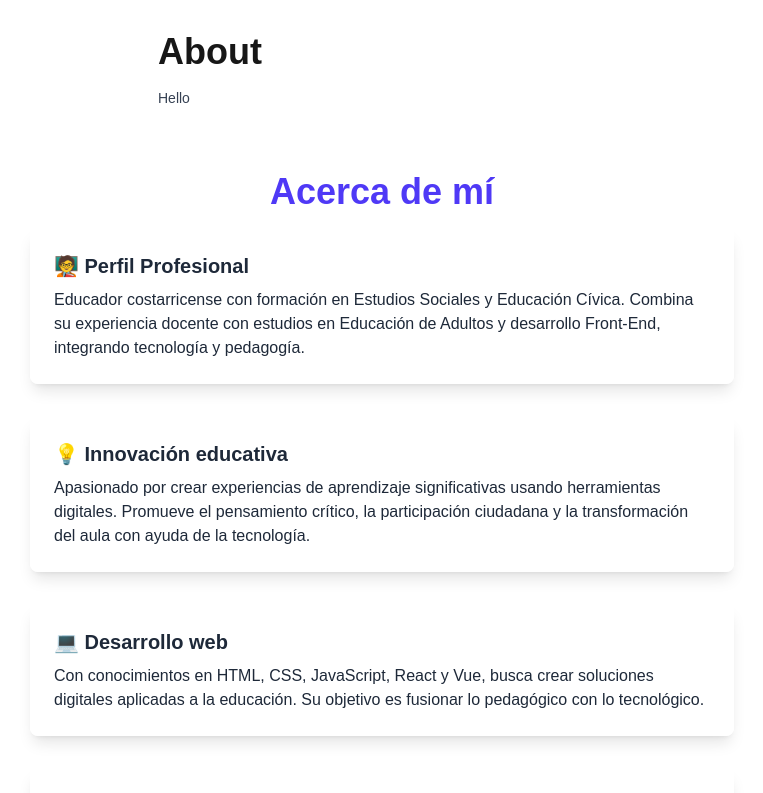
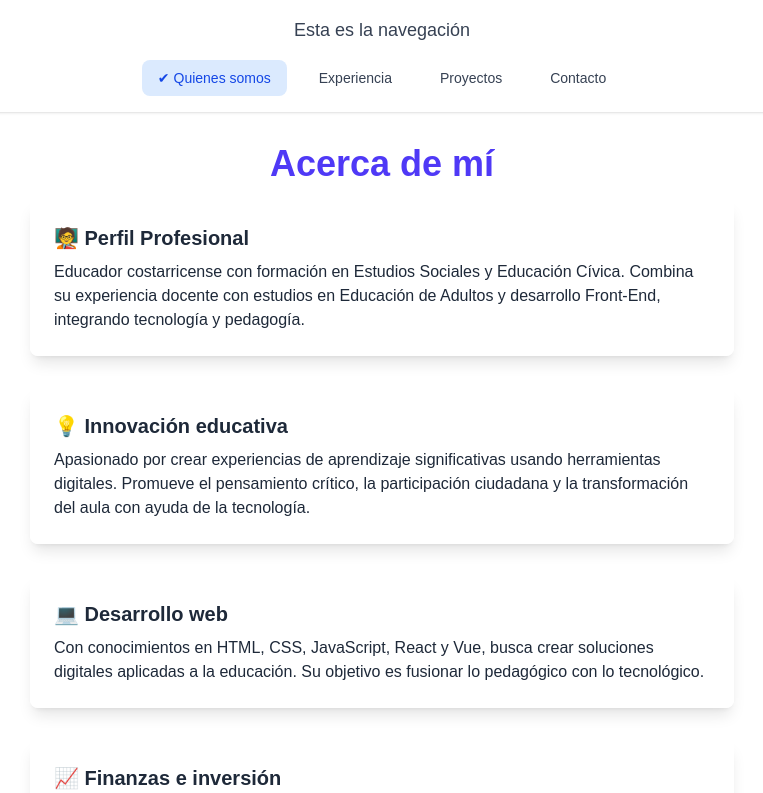
Before and after one commit to luisquiroscr/hello-next, a Next.js app: page /about in a window 1280 px wide. Shown: the top 793 px of the page, without its empty margins (258-1021 px from the left). Built offline with nearby package versions, Linux system fonts and the light colour scheme.

Commit message:
Menu Global

```diff
--- /dev/null
+++ b/app/components/Menu.jsx
@@ -0,0 +1,34 @@
+"use client";
+import { useState } from "react";
+
+export default function Menu() {
+  const [elementoActivo, setElementoActivo] = useState(1);
+
+  const opcionesDeMenu = [
+    { id: 1, texto: "Quienes somos", link: "about" },
+    { id: 2, texto: "Experiencia", link: "experience" },
+    { id: 3, texto: "Proyectos", link: "proyects" },
+    { id: 4, texto: "Contacto", link: "contact" },
+  ];
+
+  return (
+    <nav className="flex flex-wrap gap-4 justify-center">
+      {opcionesDeMenu.map((opcion) => (
+        <a
+          key={opcion.id}
+          href={opcion.link}
+          onClick={() => setElementoActivo(opcion.id)}
+          className={`flex items-center gap-1 px-4 py-2 rounded-lg text-sm font-medium transition-all
+            ${
+              elementoActivo === opcion.id
+                ? "bg-blue-100 text-blue-700 dark:bg-blue-900 dark:text-white"
+                : "text-gray-700 dark:text-gray-300 hover:bg-gray-100 dark:hover:bg-gray-800"
+            }`}
+        >
+          {elementoActivo === opcion.id && <span>✔</span>}
+          {opcion.texto}
+        </a>
+      ))}
+    </nav>
+  );
+}
--- a/app/components/Navigation.jsx
+++ b/app/components/Navigation.jsx
@@ -1,14 +1,19 @@
 "use client";
 
 import React from "react";
+import Menu from "./Menu"; // Asegurate de tener este componente en ./components/Menu.jsx
 
-export default function Navigation({name}) {
-    return (
-        <div className="max-w-lg mx-auto p-8">
-            <h1 className="text-4xl font-extrabold mb-4">About</h1>
-            <p className="text-sm text-gray-700 dark:text-gray-200">
-                Hello {name}
-            </p>
-        </div>
-    );
+export default function Navigation({ name }) {
+  return (
+    <header className="bg-white dark:bg-gray-900 shadow-sm p-4 text-center space-y-4">
+      <p className="text-lg font-medium text-gray-700 dark:text-gray-200">
+        Esta es la navegación {name}
+      </p>
+
+      {/* Menú de navegación por secciones */}
+      <div className="flex justify-center">
+        <Menu />
+      </div>
+    </header>
+  );
 }
--- a/app/page.jsx
+++ b/app/page.jsx
@@ -5,51 +5,44 @@ import { useState } from "react";
 import Navigation from "./components/Navigation";
 
 
-const opcionesDeMenu = [
-  {
-    id: 1, texto: 'Quienes somos', link: 'about', isSelected: false
-  }, {
-    id: 2, texto: 'Experiencia', link: 'experience', isSelected: true
-  }, {
-    id: 3, texto: 'Proyectos', link: 'proyects', isSelected: false
-  },  {
-    id: 4, texto: 'Contacto', link: 'contact', isSelected: false
-  },
-];
-
-const menu = function () {
+export function Menu() {
   const [elementoActivo, setElementoActivo] = useState(1);
 
+  const opcionesDeMenu = [
+    { id: 1, texto: 'Quienes somos', link: 'about' },
+    { id: 2, texto: 'Experiencia', link: 'experience' },
+    { id: 3, texto: 'Proyectos', link: 'proyects' },
+    { id: 4, texto: 'Contacto', link: 'contact' },
+  ];
 
   return (
-    <nav>
+    <nav className="flex gap-4 flex-wrap justify-center">
       {opcionesDeMenu.map((opcion) => (
         <a
           key={opcion.id}
           href={opcion.link}
-          className="p-4 text-sm font-medium text-gray-700 rounded-lg dark:text-gray-200 hover:bg-gray-100 dark:hover:bg-gray-800"
-          onClick={() => {
-            setElementoActivo(opcion.id);
-          }}
-          >
-            {elementoActivo === opcion.id &&
-             (<span>✔</span>)}
-            {opcion.texto}
-          </a>
-
+          onClick={() => setElementoActivo(opcion.id)}
+          className={`flex items-center gap-1 p-3 rounded-lg text-sm font-medium transition-colors duration-300
+            ${elementoActivo === opcion.id
+              ? "bg-blue-100 text-blue-600 dark:bg-blue-900 dark:text-white"
+              : "text-gray-700 dark:text-gray-200 hover:bg-gray-100 dark:hover:bg-gray-800"}
+          `}
+        >
+          {elementoActivo === opcion.id && <span>✔</span>}
+          {opcion.texto}
+        </a>
       ))}
-
-
     </nav>
   );
-};
+}
+
 
 export default function Home() {
   return (
     <div className="grid grid-rows-[20px_1fr_20px] items-center justify-items-center min-h-screen p-8 pb-20 gap-16 sm:p-20 font-[family-name:var(--font-geist-sans)]">
       <Navigation></Navigation>
       <main className="flex flex-col gap-[32px] row-start-2 items-center sm:items-start">
-        {menu()}
+        {Menu()}
 
         <Image
           className="dark:invert"
```
